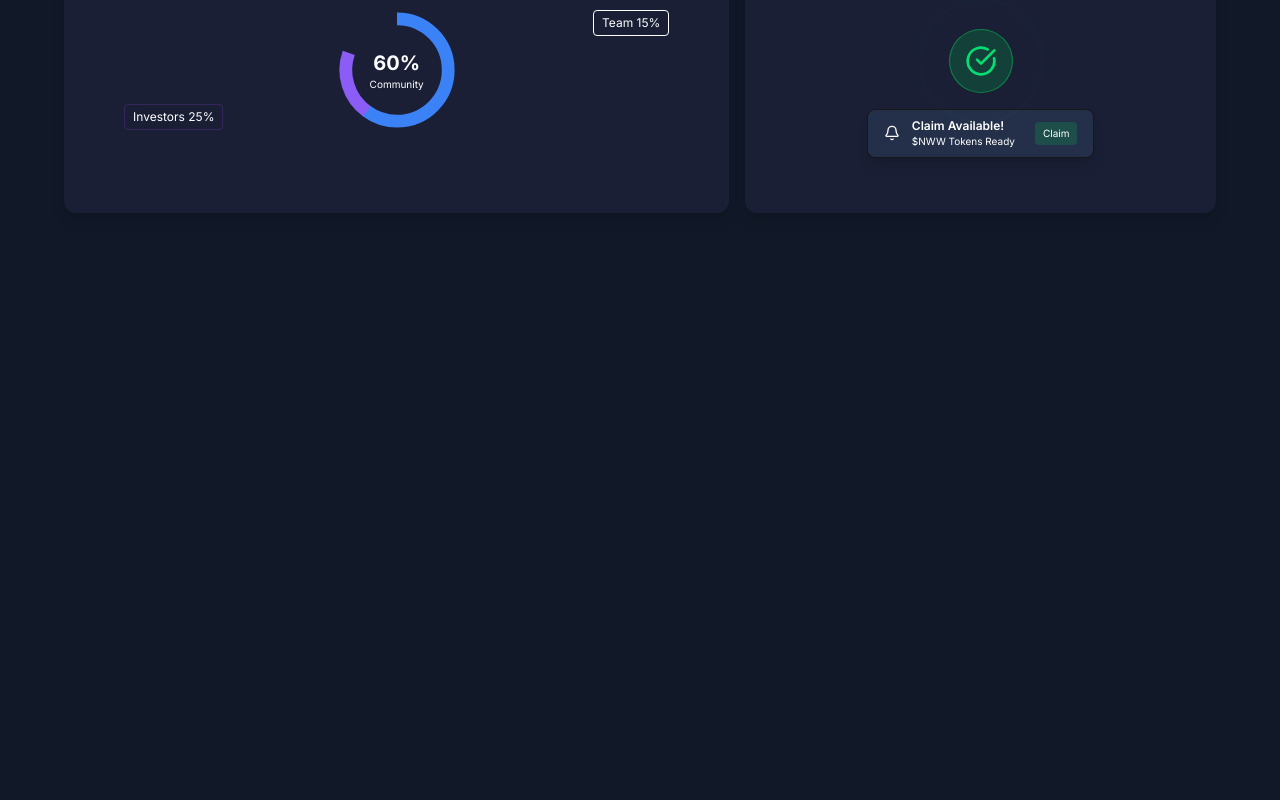
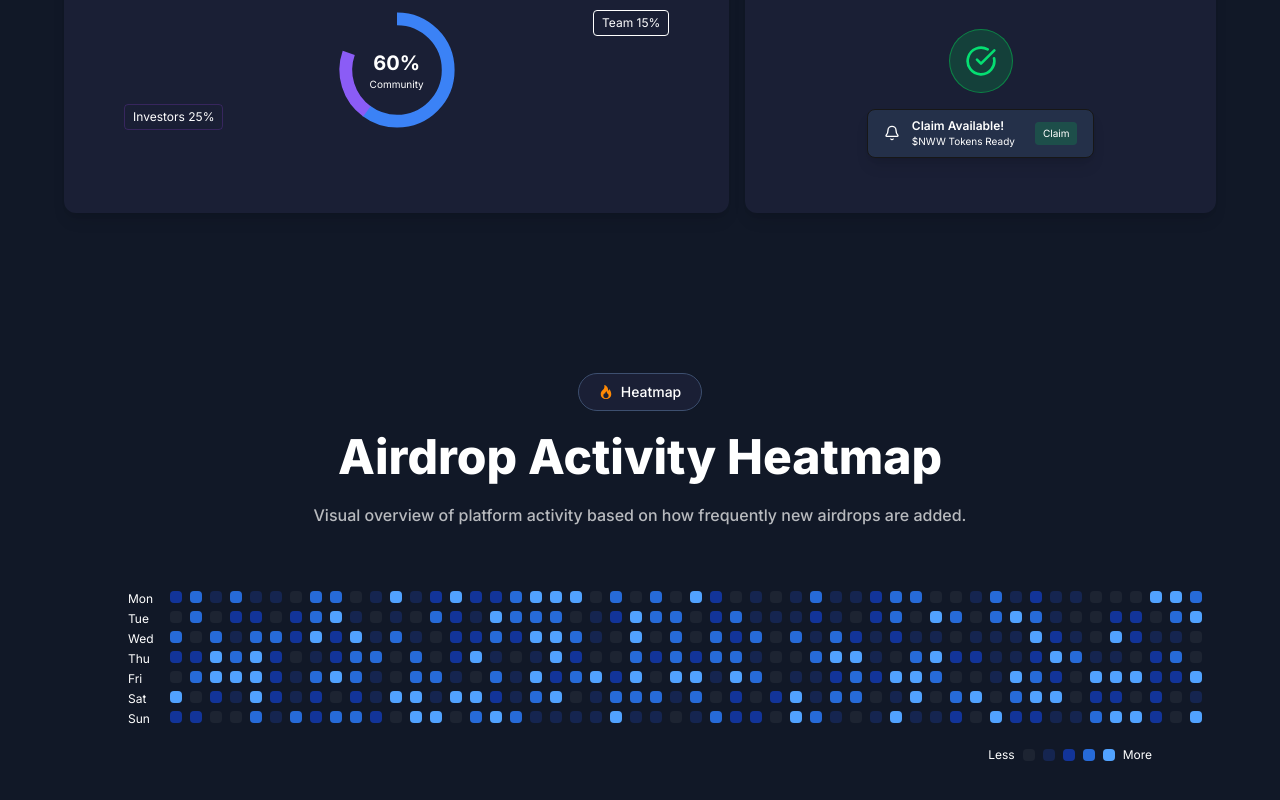
Before and after one commit to nekowawolf/airdropv3-src, a Next.js app: page / in a window 1280 px wide. Shown: the part 1584-2384 px from the top of the page. Before the commit the page ends 1877 px from the top, so only its background shows below. Built offline with nearby package versions, Linux system fonts and the light colour scheme.

Commit message:
feat: add AirdropHeatmap component

```diff
--- a/src/app/page.tsx
+++ b/src/app/page.tsx
@@ -1,5 +1,6 @@
 import HeroSection from "@/components/HeroSection";
 import Features from "@/components/Features";
+import AirdropHeatmap from "@/components/AirdropHeatmap";
 
 export const metadata = {
   title: "Nww",
@@ -12,6 +13,7 @@ export default function HomePage() {
     <>
       <HeroSection />
       <Features />
+      <AirdropHeatmap />
     </>
   );
 }
--- /dev/null
+++ b/src/components/AirdropHeatmap.tsx
@@ -0,0 +1,101 @@
+'use client';
+
+import { BsFire } from "react-icons/bs";
+import BlurText from "./ui/Blur-text";
+
+const days = ["Mon", "Tue", "Wed", "Thu", "Fri", "Sat", "Sun"];
+
+const activityData = Array.from({ length: 52 * 7 }, () =>
+  Math.floor(Math.random() * 5)
+);
+
+const getColor = (level: number) => {
+  switch (level) {
+    case 0:
+      return "bg-white/5";
+    case 1:
+      return "bg-blue-900/40";
+    case 2:
+      return "bg-blue-700/60";
+    case 3:
+      return "bg-blue-500/80";
+    case 4:
+      return "bg-blue-400";
+    default:
+      return "bg-white/5";
+  }
+};
+
+export default function AirdropHeatmap() {
+  return (
+    <section className="relative py-20 overflow-hidden">
+      <div className="relative z-10 container mx-auto px-4 text-center">
+
+        {/* Badge */}
+        <span className="relative mb-4 inline-flex items-center gap-2 rounded-full px-5 py-2 text-sm font-medium glass-card">
+          <BsFire className="text-orange-400" />
+          <span className="text-fill-color">Heatmap</span>
+        </span>
+
+        {/* Title */}
+        <h2 className="mb-4 text-2xl font-extrabold text-fill-color sm:text-4xl xl:text-5xl">
+           <BlurText
+            text="Airdrop Activity Heatmap"
+            animateBy="words"
+            direction="top"
+            delay={120}
+            className="leading-tight justify-center"
+          />
+        </h2>
+
+        {/* Description */}
+        <p className="mx-auto mb-16 max-w-[720px] font-medium text-fill-color/70">
+          Visual overview of platform activity based on how frequently new airdrops are added.
+        </p>
+
+        {/* Heatmap */}
+        <div className="mx-auto max-w-5xl overflow-x-auto lg:overflow-visible">
+          <div className="flex gap-2 text-left">
+
+            <div className="flex flex-col gap-2 pr-2 text-xs text-fill-color">
+              {days.map((day) => (
+                <span key={day} className="h-3">
+                  {day}
+                </span>
+              ))}
+            </div>
+
+            <div
+              className="grid gap-2"
+              style={{
+                gridTemplateRows: "repeat(7, minmax(0, 1fr))",
+                gridAutoFlow: "column",
+              }}
+            >
+              {activityData.map((level, index) => (
+                <div
+                  key={index}
+                  className={`h-3 w-3 rounded-sm transition hover:scale-110 ${getColor(level)}`}
+                  title={`Activity level: ${level}`}
+                />
+              ))}
+            </div>
+
+          </div>
+
+          <div className="mt-6 flex items-center justify-end gap-2 text-xs text-fill-color">
+            <span>Less</span>
+            {[0, 1, 2, 3, 4].map((lvl) => (
+              <span
+                key={lvl}
+                className={`h-3 w-3 rounded-sm ${getColor(lvl)}`}
+              />
+            ))}
+            <span>More</span>
+          </div>
+        </div>
+
+      </div>
+    </section>
+  );
+}
```
